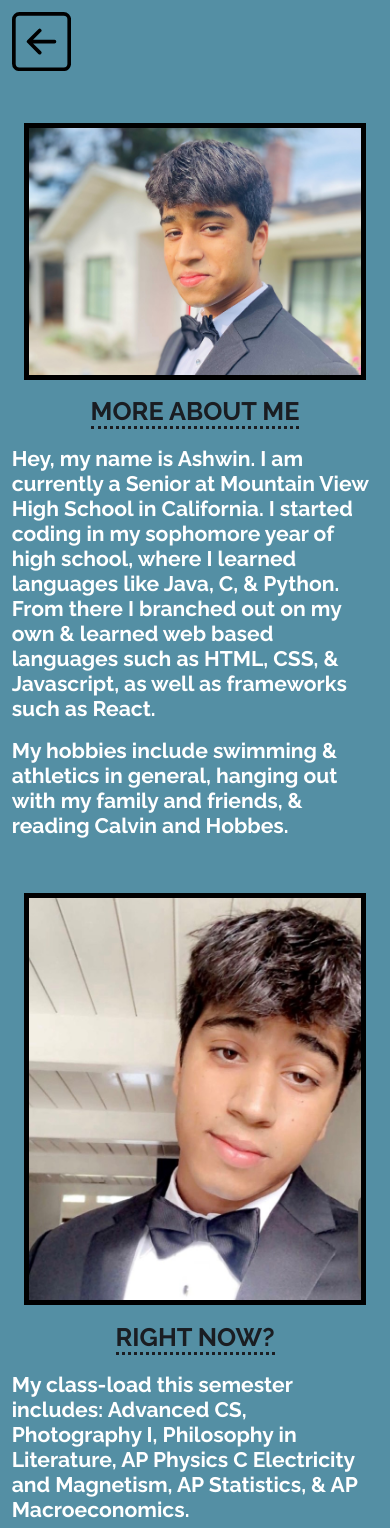
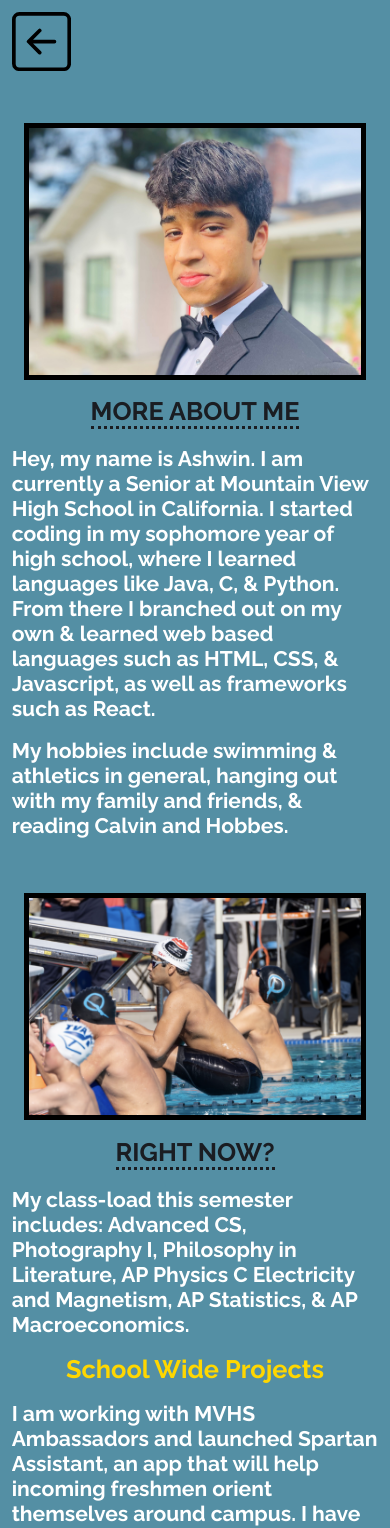
Before and after one commit to Ashwin-T/Ashwin-T, a React (Create React App) app: page /aboutme in a window 390 px wide. Shown: the top 1528 px of the page. Built offline with nearby package versions, Linux system fonts and the light colour scheme.

Commit message:
done with new images:

```diff
--- a/src/assets/data/data.json
+++ b/src/assets/data/data.json
@@ -21,7 +21,7 @@
         },
         {
             "title": "School Wide Projects",
-            "message": "I am working with MVHS Ambassadors and launched Spartan Assistant, an app that will help incoming freshmen orient themselves around campus. I am currently leading a team of 4 that is working on a project that will better my school known as MV Xperience.",
+            "message": "I am working with MVHS Ambassadors and launched Spartan Assistant, an app that will help incoming freshmen orient themselves around campus. I have also finished leading a team of 4 that worked on a project that will better my school known as MV Xperience.",
             "css": "aboutB"
         },
         {
--- a/src/hooks/isMobile.tsx
+++ b/src/hooks/isMobile.tsx
@@ -3,7 +3,7 @@ const isMobile = () => {
 
     let width = window.innerWidth;
 
-    if(width <= 800){
+    if(width <= 768){
         return true
     }
     return false
--- a/src/index.css
+++ b/src/index.css
@@ -4,6 +4,10 @@
     font-family: "Raleway";
     scroll-behavior: smooth;
     overflow-x: hidden;
+}
+
+.swim-image{
+    width: 100vw !important;
 }
 
 ::selection {
@@ -351,7 +355,7 @@ h3{
     color: #1a1d22;
     border-bottom: 3px dotted #1a1d22;
 }
-.APContainer img{
+.APContainer .small-img{
     border: 5px solid black;
     width: 33.5vw;
 }
@@ -691,7 +695,7 @@ h3{
      .APContainer h1{
          font-size: 3vh;
      }
-     .APContainer img{
+     .APContainer .small-img{
         width: 85vw;
         margin-bottom: 2vh
     }
--- a/src/pages/AboutPanel.tsx
+++ b/src/pages/AboutPanel.tsx
@@ -7,13 +7,10 @@ import AOS from 'aos';
 import "aos/dist/aos.css";
 import data from "../assets/data/data.json"
 
-import suit from "../assets/images/suit.png"
 import suit2 from "../assets/images/suit2.png"
 
-import us from "../assets/images/us.png"
-import us2 from "../assets/images/us2.png"
-
-
+import swim from "../assets/images/ashwinSwim.png"
+import swim2 from "../assets/images/ashwinSwim2.png"
 export const AboutPanel: React.FC = ()=>{
 
 
@@ -35,20 +32,18 @@ export const AboutPanel: React.FC = ()=>{
             <br/>
 
 
+
+
             <div className="flexbox column center APContainer" >
 
+
                 <div className="flexbox row center" data-aos="fade-right">
-                    {!isMobile() ?
-                        <div className="flexbox column center">
-                            <img src={suit} alt = 'suit' />
-                        </div>
-                        :
-                        <div className="flexbox column center">
-                            <img src={suit2} alt = 'suit' />
-                        </div>
-                    }
 
-                    <div className=" flexbox column center dataContent">
+                    <div className="flexbox column center">
+                        <img className = "small-img" src={suit2} alt = 'suit' />
+                    </div>
+
+                    <div className="flexbox column center dataContent">
                         <h1 className = 'aboutPaneltitle'>MORE ABOUT ME</h1>
                         <div className = 'wrap'>
                             <h3>{data.aboutMe}</h3>
@@ -60,13 +55,16 @@ export const AboutPanel: React.FC = ()=>{
                 <br />
                 <br />
 
-                <div className=" flexbox row center" data-aos="fade-right">
+                <div className="flexbox row center" data-aos="fade-right">
 
+                    {
+                        isMobile() &&
 
-                    {isMobile() &&
-                        <div className="flexbox column center">
-                            <img src={us2} alt = 'me' />
-                        </div>
+                        <>
+                            <br />
+                            <img className = "small-img" src={swim} alt = 'us' />
+                        </>
+
                     }
                     <div className=" flexbox column center dataContent">
                         <h1 className = 'aboutPaneltitle'>RIGHT NOW?</h1>
@@ -80,11 +78,18 @@ export const AboutPanel: React.FC = ()=>{
                         })}
                     </div>
 
-                    {!isMobile() &&
-                        <div className="flexbox column center">
-                            <img src={us} alt = 'me' />
-                        </div>
-                    }
+                    <div className="flexbox column center">
+                        <img className = "small-img" src={swim2} alt = 'swim' />
+                        {
+                            !isMobile() &&
+
+                            <>
+                                <br />
+                                <img className = "small-img" src={swim} alt = 'us' />
+                            </>
+
+                        }
+                    </div>
 
                 </div>
 
```
Also changed, not shown: src/assets/images/ashwinSwim.png (added), 1 other file (tests, documents, lock files or other folders).
